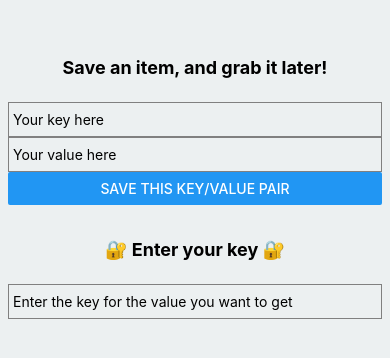
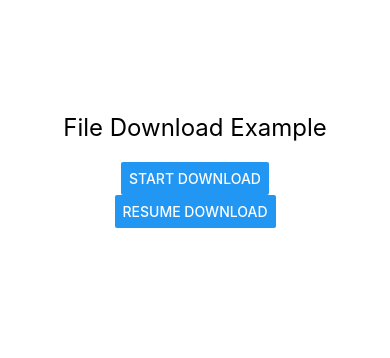
Before and after one commit to JayLiuZymber/expo-app, a React Native app: screen / in a window 390 px wide. Shown: the part 252-610 px from the top of the page. Built offline with nearby package versions, Linux system fonts and the light colour scheme.

Commit message:
<> Store data - Expo FileSystem (android, ios, tvos only) $ npx expo install expo-file-system

```diff
--- a/App.js
+++ b/App.js
@@ -1,65 +1,18 @@
 /*
 Store data - Expo Documentation
 https://docs.expo.dev/develop/user-interface/store-data/
-SecureStore - Expo Documentation
-https://docs.expo.dev/versions/latest/sdk/securestore/
+FileSystem - Expo Documentation
+https://docs.expo.dev/versions/latest/sdk/filesystem/
  */
-import * as React from 'react';
-import { Text, View, StyleSheet, TextInput, Button } from 'react-native';
-import * as SecureStore from 'expo-secure-store';
-import storageUtil from "./utils/storage";
-
-async function save(key, value) {
-  await storageUtil.setItem(key, value);
-}
-
-async function getValueFor(key) {
-  let result = await storageUtil.getItem(key);
-  if (result) {
-    alert("🔐 Here's your value 🔐 \n" + result);
-  } else {
-    alert('No values stored under that key.');
-  }
-}
+// App.js
+import React from 'react';
+import { StyleSheet, View } from 'react-native';
+import DownloadManager from './Component';
 
 export default function App() {
-  const [key, onChangeKey] = React.useState('Your key here');
-  const [value, onChangeValue] = React.useState('Your value here');
-
   return (
     <View style={styles.container}>
-      <Text style={styles.paragraph}>Save an item, and grab it later!</Text>
-      {}
-
-      <TextInput
-        style={styles.textInput}
-        clearTextOnFocus
-        onChangeText={text => onChangeKey(text)}
-        value={key}
-      />
-      <TextInput
-        style={styles.textInput}
-        clearTextOnFocus
-        onChangeText={text => onChangeValue(text)}
-        value={value}
-      />
-      {}
-      <Button
-        title="Save this key/value pair"
-        onPress={() => {
-          save(key, value);
-          onChangeKey('Your key here');
-          onChangeValue('Your value here');
-        }}
-      />
-      <Text style={styles.paragraph}>🔐 Enter your key 🔐</Text>
-      <TextInput
-        style={styles.textInput}
-        onSubmitEditing={event => {
-          getValueFor(event.nativeEvent.text);
-        }}
-        placeholder="Enter the key for the value you want to get"
-      />
+      <DownloadManager />
     </View>
   );
 }
@@ -68,21 +21,7 @@ const styles = StyleSheet.create({
   container: {
     flex: 1,
     justifyContent: 'center',
-    paddingTop: 10,
-    backgroundColor: '#ecf0f1',
-    padding: 8,
-  },
-  paragraph: {
-    marginTop: 34,
-    margin: 24,
-    fontSize: 18,
-    fontWeight: 'bold',
-    textAlign: 'center',
-  },
-  textInput: {
-    height: 35,
-    borderColor: 'gray',
-    borderWidth: 0.5,
-    padding: 4,
+    alignItems: 'center',
+    backgroundColor: '#fff',
   },
 });
--- /dev/null
+++ b/Component.js
@@ -0,0 +1,108 @@
+// Component.js
+import React, { useState, useEffect } from 'react';
+import { View, Text, Button, StyleSheet, ActivityIndicator } from 'react-native';
+import * as FileSystem from 'expo-file-system';
+import AsyncStorage from '@react-native-async-storage/async-storage';
+
+const DownloadManager = () => {
+  const [downloadProgress, setDownloadProgress] = useState(0);
+  const [downloadResumable, setDownloadResumable] = useState(null);
+  const [isDownloading, setIsDownloading] = useState(false);
+
+  const callback = downloadProgress => {
+    const progress = downloadProgress.totalBytesWritten / downloadProgress.totalBytesExpectedToWrite;
+    setDownloadProgress(progress);
+  };
+
+  const startDownload = async () => {
+    const downloadResumable = FileSystem.createDownloadResumable(
+			'http://techslides.com/demos/sample-videos/small.mp4',
+			FileSystem.documentDirectory + 'small.mp4',
+			{},
+			callback
+	  );
+    setDownloadResumable(downloadResumable);
+
+    try {
+      setIsDownloading(true);
+      const { uri } = await downloadResumable.downloadAsync();
+      console.log('Finished downloading to ', uri);
+      setIsDownloading(false);
+    } catch (e) {
+      console.error(e);
+      setIsDownloading(false);
+    }
+  };
+
+  const pauseDownload = async () => {
+    try {
+      await downloadResumable.pauseAsync();
+      console.log('Paused download operation, saving for future retrieval');
+      await AsyncStorage.setItem('pausedDownload', JSON.stringify(downloadResumable.savable()));
+    } catch (e) {
+      console.error(e);
+    }
+  };
+
+  //To resume a download across app restarts, assuming the DownloadResumable.savable() object was stored:
+  const resumeDownload = async () => {
+    const downloadSnapshotJson = await AsyncStorage.getItem('pausedDownload');
+    if (downloadSnapshotJson) {
+      const downloadSnapshot = JSON.parse(downloadSnapshotJson);
+      const downloadResumable = new FileSystem.DownloadResumable(
+        downloadSnapshot.url,
+        downloadSnapshot.fileUri,
+        downloadSnapshot.options,
+        callback,
+        downloadSnapshot.resumeData
+      );
+      setDownloadResumable(resumable);
+      try {
+        setIsDownloading(true);
+        const { uri } = await downloadResumable.resumeAsync();
+        console.log('Finished downloading to ', uri);
+        setIsDownloading(false);
+      } catch (e) {
+        console.error(e);
+        setIsDownloading(false);
+      }
+    }
+  };
+
+  return (
+    <View style={styles.container}>
+      <Text style={styles.title}>File Download Example</Text>
+      {isDownloading ? (
+        <>
+          <ActivityIndicator size="large" color="#0000ff" />
+          <Text style={styles.progress}>{(downloadProgress * 100).toFixed(2)}%</Text>
+          <Button title="Pause Download" onPress={pauseDownload} />
+        </>
+      ) : (
+        <>
+          <Button title="Start Download" onPress={startDownload} />
+          <Button title="Resume Download" onPress={resumeDownload} />
+        </>
+      )}
+    </View>
+  );
+};
+
+const styles = StyleSheet.create({
+  container: {
+    flex: 1,
+    justifyContent: 'center',
+    alignItems: 'center',
+    padding: 20,
+  },
+  title: {
+    fontSize: 24,
+    marginBottom: 20,
+  },
+  progress: {
+    fontSize: 18,
+    marginBottom: 20,
+  },
+});
+
+export default DownloadManager;
--- a/package.json
+++ b/package.json
@@ -24,7 +24,8 @@
     "expo-image": "~1.12.9",
     "react-native-reanimated": "~3.10.1",
     "expo-secure-store": "~13.0.1",
-    "@react-native-async-storage/async-storage": "1.23.1"
+    "@react-native-async-storage/async-storage": "1.23.1",
+    "expo-file-system": "~17.0.1"
   },
   "devDependencies": {
     "@babel/core": "^7.20.0"
--- a/utils/storage.js
+++ /dev/null
@@ -1,25 +0,0 @@
-/*
-SecureStore isn't working in web · Issue #7744 · expo/expo
-https://github.com/expo/expo/issues/7744
- */
-import * as SecureStore from "expo-secure-store";
-import {Platform} from "react-native";
-import AsyncStorage from "@react-native-async-storage/async-storage";
-
-const storageUtil = {
-  setItem: async (k, v) => {
-    if (Platform.OS === 'web') { // web
-      await AsyncStorage.setItem(k, v);
-    } else { // mobile
-      await SecureStore.setItemAsync(k, v.toString()); // v must be string,
-    }
-  },
-  getItem: async (k) => {
-    if (Platform.OS === 'web') { // web
-      return await AsyncStorage.getItem(k);
-    } else { // mobile
-      return await SecureStore.getItemAsync(k);
-    }
-  }
-}
-export default storageUtil
```
Also changed, not shown: 1 other file (tests, documents, lock files or other folders).
